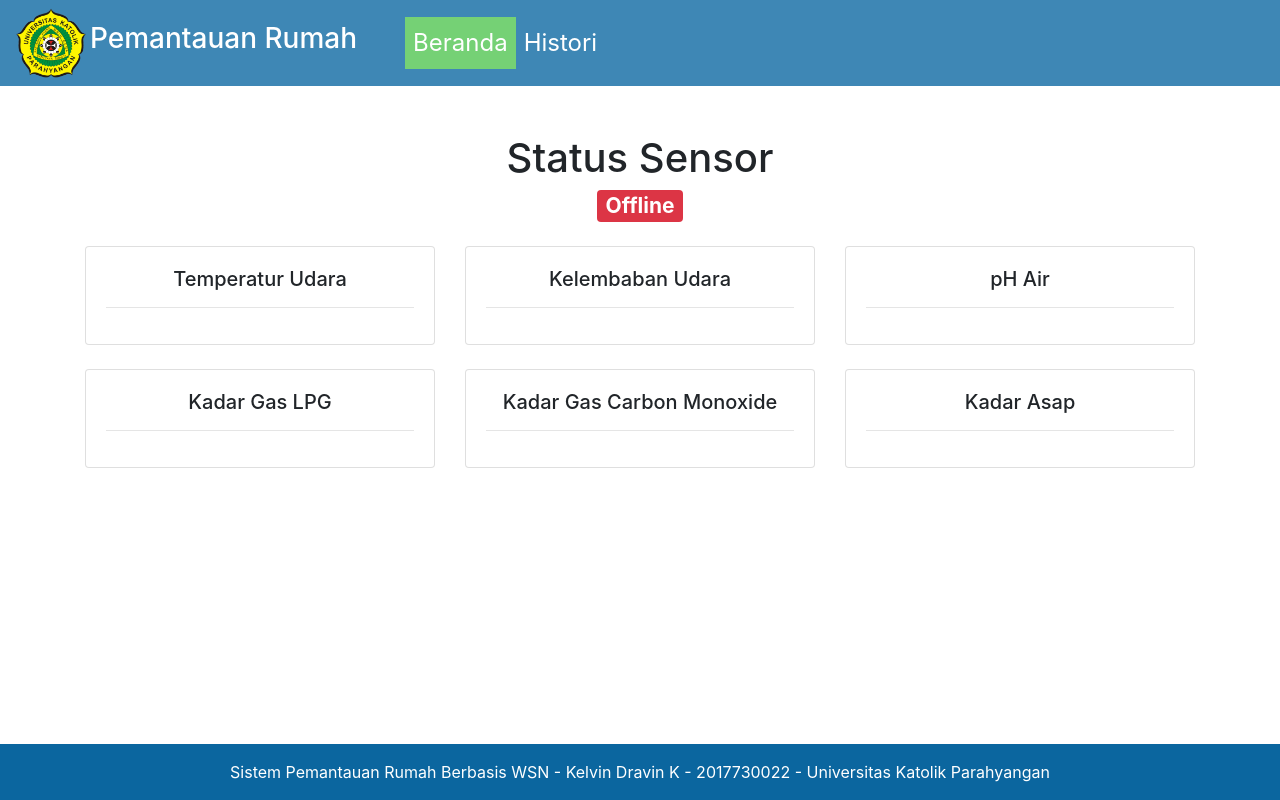
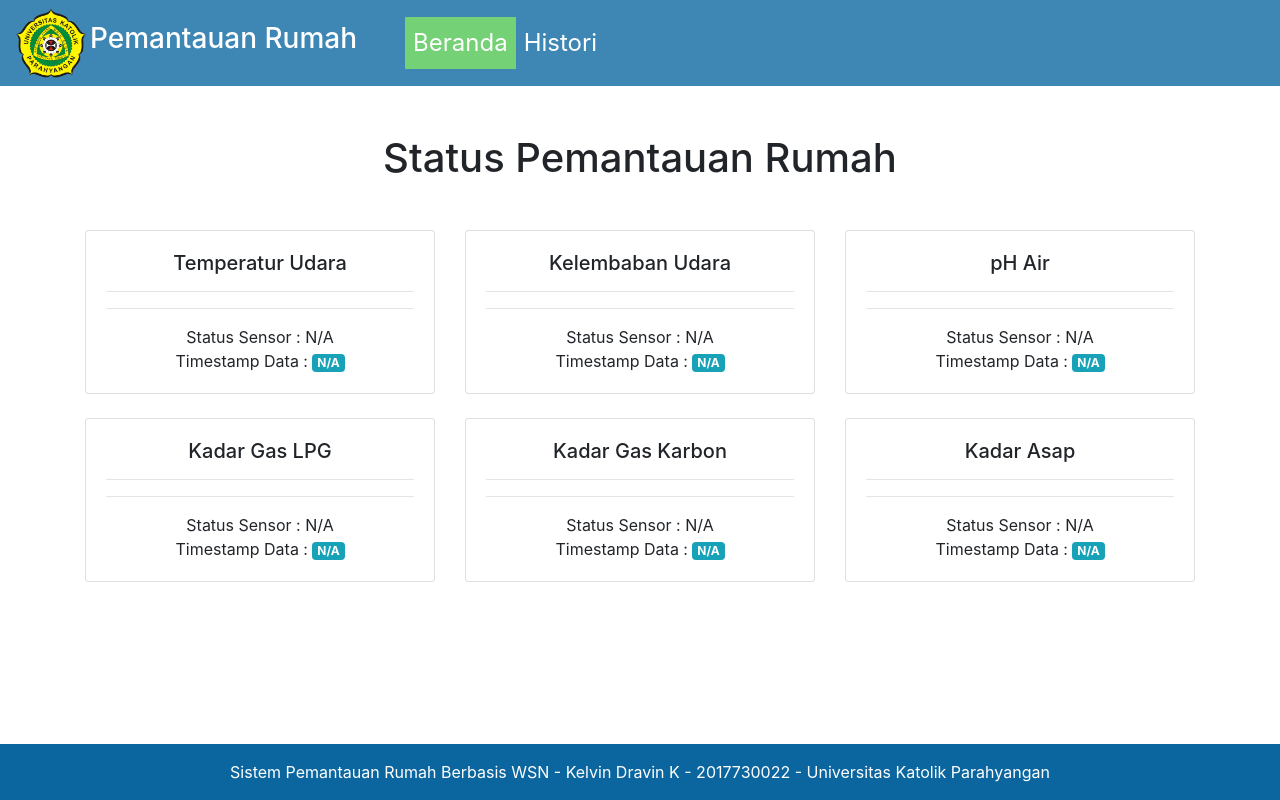
Before and after one commit to kelvindravin/skripsi, a CodeIgniter app: page /skripsi/ in a window 1280 px wide. Run offline with CodeIgniter, Linux system fonts and the light colour scheme; data comes from the database, SQL or seed files in the repository; some libraries are stand-ins or nearby versions.

Commit message:
Revisi History dan Halaman Utama

```diff
--- a/PemantauanRumah/application/config/routes.php
+++ b/PemantauanRumah/application/config/routes.php
@@ -6,5 +6,8 @@ $route['404_override'] = '';
 $route['translate_uri_dashes'] = FALSE;
 
 $route['home'] = 'C_Home/loadHome';
-$route['history'] = 'C_Home/loadHistory';
+
+$route['history'] = 'C_Home/loadHistorySearch';
+$route['filterMonitoring'] = 'C_Home/filterSearch';
+
 $route['about'] = 'C_Home/loadAbout';
--- a/PemantauanRumah/application/controllers/C_Home.php
+++ b/PemantauanRumah/application/controllers/C_Home.php
@@ -27,13 +27,28 @@ class C_Home extends CI_Controller
         $this->load->view('footer');
     }
 
-    public function loadHistory(){
+    public function loadHistorySearch(){
         $this->nav['current_nav'] = "history";
-        $this->data['dataPengukuran'] = $this->Pemantauan->getAllReading();
 
         $this->load->view('header');
         $this->load->view('navbar',$this->nav);
-        $this->load->view('history',$this->data);
+        $this->load->view('historySearch');
+        $this->load->view('footer');
+    }
+
+    public function filterSearch(){
+        $this->nav['current_nav'] = "history";
+        $searchInput = $this->input->post();
+
+        if(empty($searchInput['parameter'])){
+                $searchInput['parameter'] = array('temperature','humidity','ph','lpg','carbon','smoke');
+        }
+
+        $this->data['dataHistory'] = $this->Pemantauan->getSearchData($searchInput['tanggalMulai'], $searchInput['tanggalSelesai'], $searchInput['parameter']);
+
+        $this->load->view('header');
+        $this->load->view('navbar',$this->nav);
+        $this->load->view('historyView',$this->data);
         $this->load->view('footer');
     }
 
@@ -45,13 +60,24 @@ class C_Home extends CI_Controller
         $this->load->view('footer');
     }
 
-	public function getRealtimeUpdate(){
-		$result['newTemperature'] = $this->Pemantauan->getTemperature()[0]->pengukuran;
+        public function getRealtimeUpdate(){
+        $result['newTemperature'] = $this->Pemantauan->getTemperature()[0]->pengukuran;
+        $result['timestampTemperature'] = $this->Pemantauan->getTemperature()[0]->timestamp;
+
         $result['newHumidity'] = $this->Pemantauan->getHumidity()[0]->pengukuran;
+        $result['timestampHumidity'] = $this->Pemantauan->getHumidity()[0]->timestamp;
+
         $result['newPh'] = $this->Pemantauan->getPH()[0]->pengukuran;
+        $result['timestampPh'] = $this->Pemantauan->getPH()[0]->timestamp;
+
         $result['newLPG'] = $this->Pemantauan->getLPG()[0]->pengukuran;
+        $result['timestampLPG'] = $this->Pemantauan->getLPG()[0]->timestamp;
+
         $result['newCO'] = $this->Pemantauan->getCarbon()[0]->pengukuran;
+        $result['timestampCO'] = $this->Pemantauan->getCarbon()[0]->timestamp;
+
         $result['newSmoke'] = $this->Pemantauan->getSmoke()[0]->pengukuran;
+        $result['timestampSmoke'] = $this->Pemantauan->getSmoke()[0]->timestamp;
 
         echo json_encode($result);
 	}
--- a/PemantauanRumah/application/models/Pemantauan.php
+++ b/PemantauanRumah/application/models/Pemantauan.php
@@ -65,4 +65,27 @@ class Pemantauan extends CI_Model
 			->get('sensorReading');
 		return $query->result();
 	}
+
+	public function getSearchData($start,$end,$parameters){
+		//print_r($parameters);exit();
+		$parameterFilter = "(";
+
+		foreach($parameters as $key => $value){
+			$parameterFilter .= "sensorPengukur = '$value'";
+			if($key < sizeof($parameters)-1){
+				$parameterFilter .= " OR ";
+			}
+		}
+
+		$parameterFilter.= ")";
+
+		//print_r($parameterFilter);exit();
+
+		$query = $this->db
+			->where('DATE(timestamp) BETWEEN "'. date('Y-m-d', strtotime($start)). '" and "'. date('Y-m-d', strtotime($end)).'"')
+			->where($parameterFilter)
+			->get('sensorReading');
+		//print_r($this->db->last_query());exit();
+		return $query->result();
+	}
 }
--- a/PemantauanRumah/application/views/home.php
+++ b/PemantauanRumah/application/views/home.php
@@ -8,18 +8,10 @@
 
 <body class="d-flex flex-column min-vh-100">
 
-    <?php if ($this->session->flashdata('error')) { ?>
-        <div class="alert alert-danger"> <?= $this->session->flashdata('error') ?> </div>
-    <?php } ?>
-
     <header>
-        <h1 class="text-center mt-5">
-            Status Sensor
+        <h1 class="text-center mt-5 mb-5">
+            Status Pemantauan Rumah
         </h1>
-        <h3 class="text-center mb-4">
-            <!-- Insert Sensor Status Here -->
-            <span class="badge badge-danger">Offline</span>
-        </h3>
     </header>
 
     <content>
@@ -31,6 +23,10 @@
                             <h5 class="card-title">Temperatur Udara</h5>
                             <hr>
                             <span id="temperature" class="sensing-value"><strong></strong></span>
+                            <hr>
+                            Status Sensor : <span id="sensor_status_temperature">N/A</span>
+                            <br>
+                            Timestamp Data : <span class="badge badge-info" id="monitoring_time_temperature">N/A</span>
                         </div>
                     </div>
                 </div>
@@ -40,6 +36,10 @@
                             <h5 class="card-title">Kelembaban Udara</h5>
                             <hr>
                             <span id="humidity" class="sensing-value"><strong></strong></span>
+                            <hr>
+                            Status Sensor : <span id="sensor_status_humidity">N/A</span>
+                            <br>
+                            Timestamp Data : <span class="badge badge-info" id="monitoring_time_humidity">N/A</span>
                         </div>
                     </div>
                 </div>
@@ -49,6 +49,10 @@
                             <h5 class="card-title">pH Air</h5>
                             <hr>
                             <span id="ph" class="sensing-value"><strong></strong></span>
+                            <hr>
+                            Status Sensor : <span id="sensor_status_ph">N/A</span>
+                            <br>
+                            Timestamp Data : <span class="badge badge-info" id="monitoring_time_ph">N/A</span>
                         </div>
                     </div>
                 </div>
@@ -60,15 +64,23 @@
                             <h5 class="card-title">Kadar Gas LPG</h5>
                             <hr>
                             <span id="lpg" class="sensing-value"><strong></strong></span>
+                            <hr>
+                            Status Sensor : <span id="sensor_status_lpg">N/A</span>
+                            <br>
+                            Timestamp Data : <span class="badge badge-info" id="monitoring_time_lpg">N/A</span>
                         </div>
                     </div>
                 </div>
                 <div class="col-sm-4">
                     <div class="card">
                         <div class="card-body">
-                            <h5 class="card-title">Kadar Gas Carbon Monoxide</h5>
+                            <h5 class="card-title">Kadar Gas Karbon</h5>
                             <hr>
                             <span id="carbon" class="sensing-value"><strong></strong></span>
+                            <hr>
+                            Status Sensor : <span id="sensor_status_carbon">N/A</span>
+                            <br>
+                            Timestamp Data : <span class="badge badge-info" id="monitoring_time_carbon">N/A</span>
                         </div>
                     </div>
                 </div>
@@ -78,6 +90,10 @@
                             <h5 class="card-title">Kadar Asap</h5>
                             <hr>
                             <span id="smoke" class="sensing-value"><strong></strong></span>
+                            <hr>
+                            Status Sensor : <span id="sensor_status_smoke">N/A</span>
+                            <br>
+                            Timestamp Data : <span class="badge badge-info" id="monitoring_time_smoke">N/A</span>
                         </div>
                     </div>
                 </div>
@@ -100,11 +116,22 @@
                 success: function(data) {
                     // replace all values and refresh the display
                     document.getElementById("temperature").innerHTML = data.newTemperature;
+                    document.getElementById("monitoring_time_temperature").innerHTML = data.timestampTemperature;
+
                     document.getElementById("humidity").innerHTML = data.newHumidity;
+                    document.getElementById("monitoring_time_humidity").innerHTML = data.timestampHumidity;
+
                     document.getElementById("ph").innerHTML = data.newPh;
+                    document.getElementById("monitoring_time_ph").innerHTML = data.timestampPh;
+
                     document.getElementById("lpg").innerHTML = data.newLPG;
+                    document.getElementById("monitoring_time_lpg").innerHTML = data.timestampLPG;
+
                     document.getElementById("carbon").innerHTML = data.newCO;
+                    document.getElementById("monitoring_time_carbon").innerHTML = data.timestampCO;
+
                     document.getElementById("smoke").innerHTML = data.newSmoke;
+                    document.getElementById("monitoring_time_smoke").innerHTML = data.timestampSmoke;
                 }
             });
         }, 5000);
```
Also changed, not shown: PemantauanRumah/application/views/historySearch.php (added, +58 -0 lines), PemantauanRumah/application/views/historyView.php (renamed from PemantauanRumah/application/views/history.php, +10 -6 lines), 1 other file.
